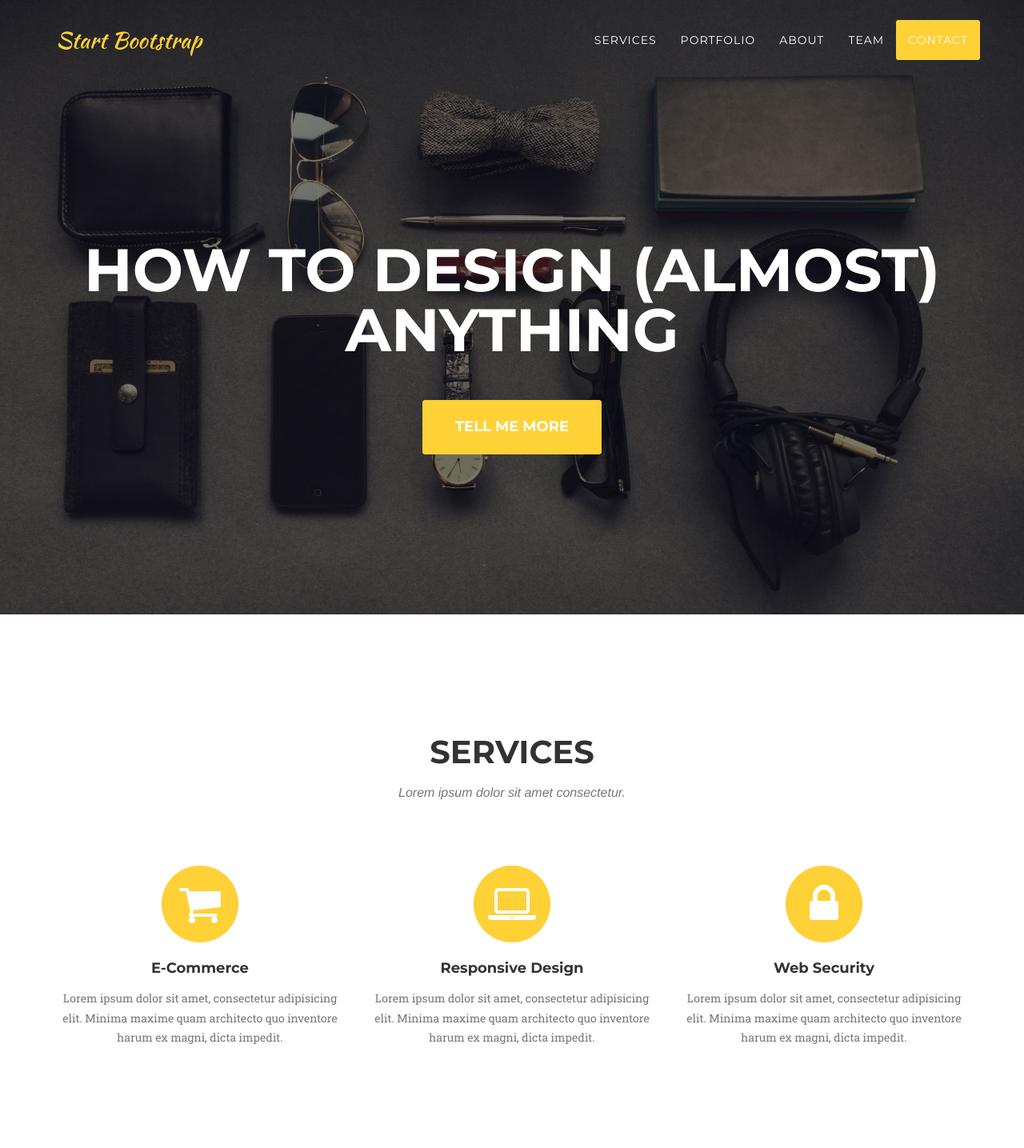
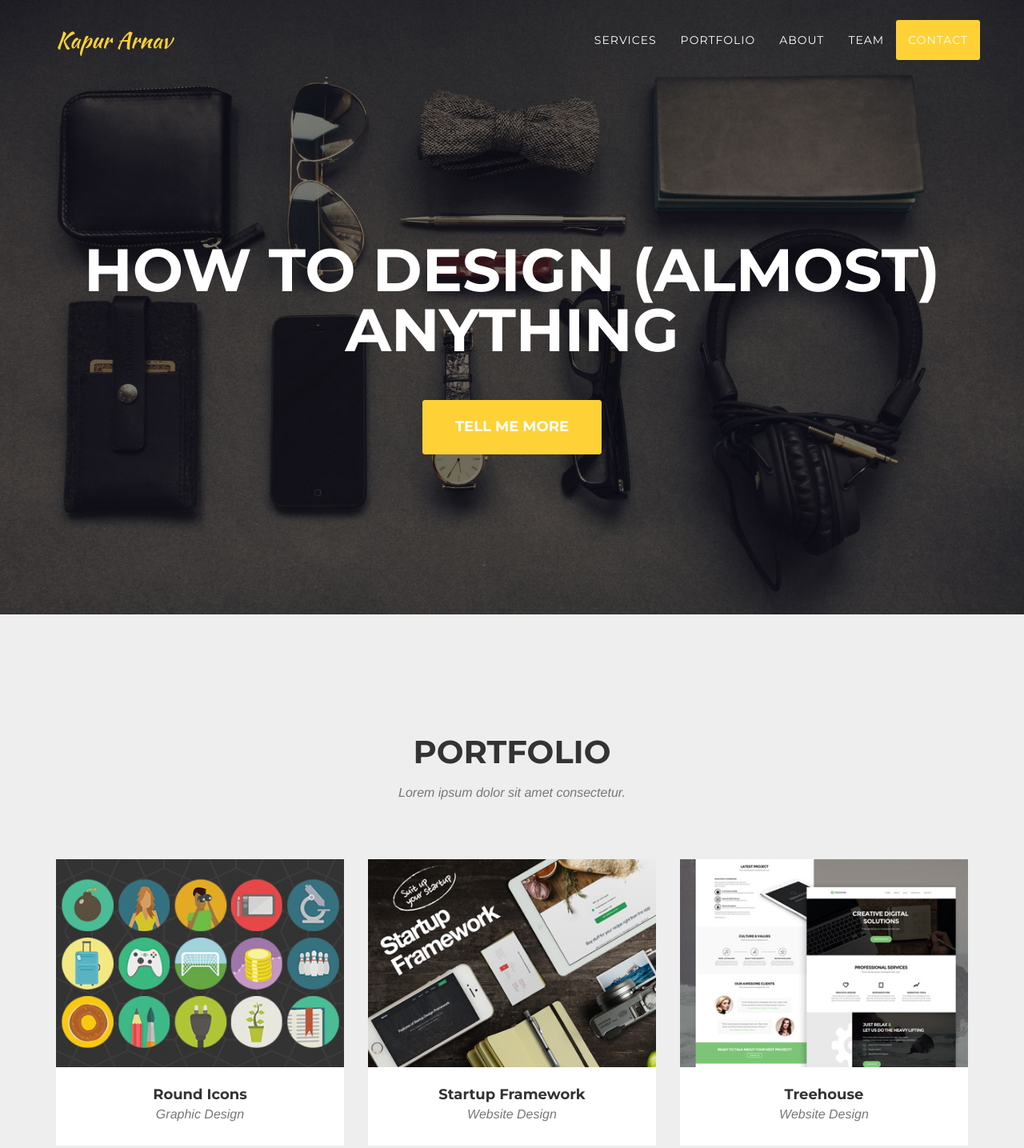
Before and after one commit to profrichto/profrichto.github.io, a website: page index.html in a window 1280 px wide. Shown: the top 1435 px of the page at 80% size. Drawn offline with nearby package versions, Linux system fonts and the light colour scheme; a web font is replaced by a local one.

Commit message:
4 Commit

```diff
--- a/index.html
+++ b/index.html
@@ -43,7 +43,7 @@
                 <button type="button" class="navbar-toggle" data-toggle="collapse" data-target="#bs-example-navbar-collapse-1">
                     <span class="sr-only">Toggle navigation</span> Menu <i class="fa fa-bars"></i>
                 </button>
-                <a class="navbar-brand page-scroll" href="#page-top">Start Bootstrap</a>
+                <a class="navbar-brand page-scroll" href="#page-top">Kapur Arnav</a>
             </div>
 
             <!-- Collect the nav links, forms, and other content for toggling -->
@@ -86,7 +86,7 @@
     </header>
 
     <!-- Services Section -->
-    <section id="services">
+    <!-- <section id="services">
         <div class="container">
             <div class="row">
                 <div class="col-lg-12 text-center">
@@ -121,7 +121,7 @@
                 </div>
             </div>
         </div>
-    </section>
+    </section> -->
 
     <!-- Portfolio Grid Section -->
     <section id="portfolio" class="bg-light-gray">
```
